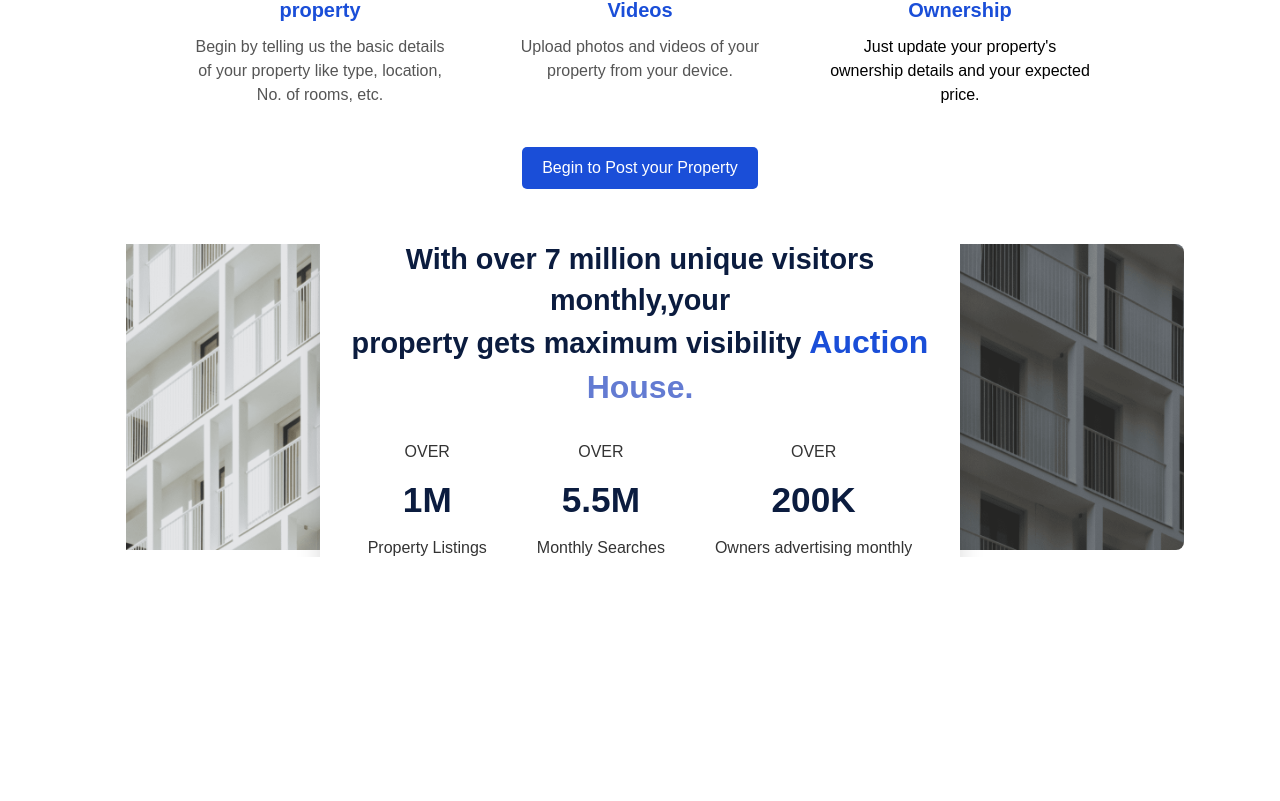
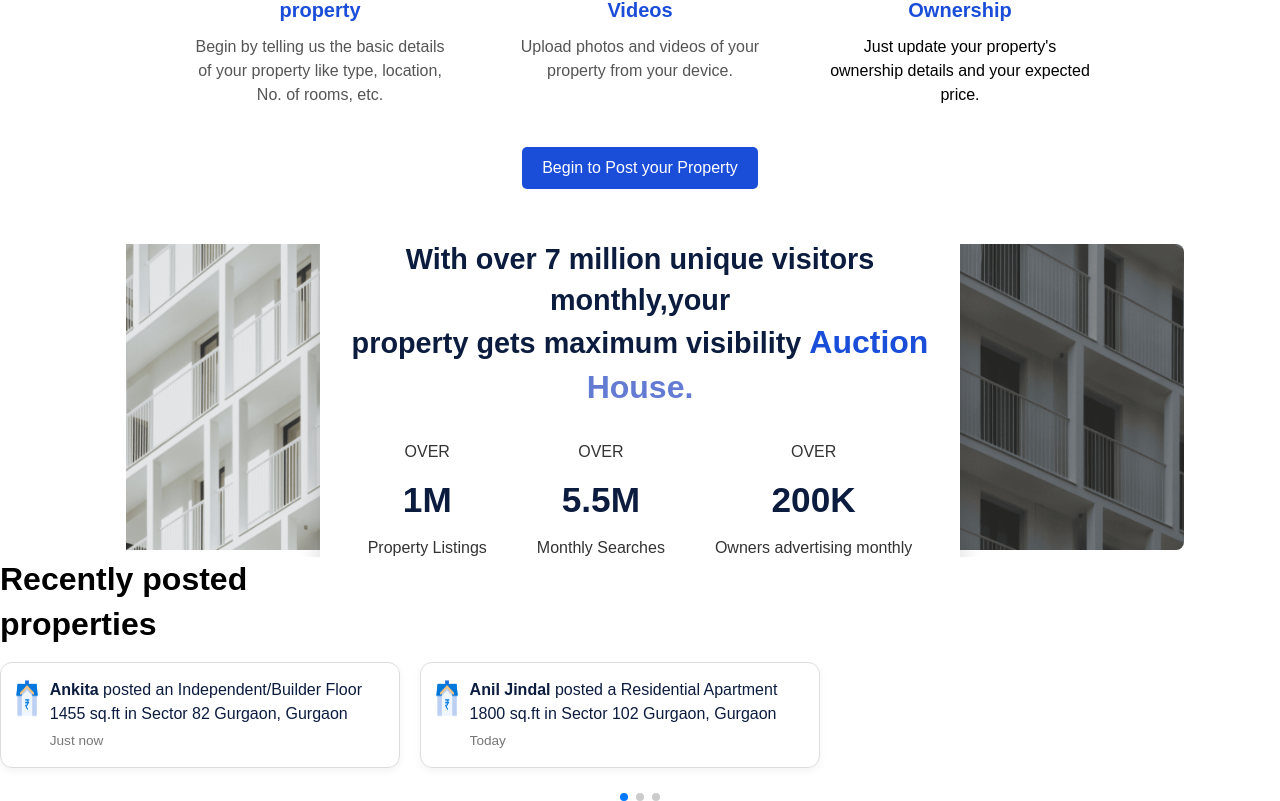
Before and after one commit to Yash990-bit/EstateEdge, a React (Vite) app: page /sell in a window 1280 px wide. Shown: the part 1207-2008 px from the top of the page. Before the commit the page ends 1764 px from the top, so only its background shows below. Built offline with nearby package versions, Linux system fonts and the light colour scheme.

Commit message:
next recently

```diff
--- a/src/assets/components/Sell.css
+++ b/src/assets/components/Sell.css
@@ -262,3 +262,81 @@ h2 {
     font-size: 1rem;
     color: #333;
   }
+
+  .recently-posted-container {
+    padding: 40px 20px;
+    background-color: #fff;
+  }
+
+  .recently-posted-container h2 {
+    font-size: 2rem;
+    font-weight: 700;
+    color: #0b1c3f;
+    margin-bottom: 20px;
+  }
+
+  .posted-list {
+    display: flex;
+    gap: 20px;
+    overflow-x: auto;
+    padding-bottom: 10px;
+    scrollbar-width: none; /* Firefox */
+  }
+
+  .posted-list::-webkit-scrollbar {
+    display: none; /* Chrome, Safari */
+  }
+
+  .posted-card {
+    display: flex;
+    align-items: flex-start;
+    gap: 12px;
+    padding: 15px;
+    background: #fff;
+    border: 1px solid #ddd;
+    border-radius: 12px;
+    box-shadow: 0 3px 8px rgba(0,0,0,0.05);
+    min-width: 320px;
+    max-width: 400px;
+    flex-shrink: 0;
+    cursor: pointer;
+    transition: transform 0.3s ease;
+  }
+
+  .posted-card:hover {
+    transform: translateY(-3px);
+  }
+
+  .posted-icon {
+    width: 40px;
+    height: 40px;
+  }
+
+  .posted-info {
+    font-size: 1rem;
+    color: #0b1c3f;
+  }
+
+  .posted-time {
+    font-size: 0.85rem;
+    color: #777;
+    margin-top: 5px;
+  }
+
+  .dots {
+    margin-top: 15px;
+    display: flex;
+    gap: 8px;
+    justify-content: center;
+  }
+
+  .dot {
+    width: 8px;
+    height: 8px;
+    background: #ccc;
+    border-radius: 50%;
+  }
+
+  .dot.active {
+    background: #007bff;
+  }
--- a/src/assets/components/Sell.jsx
+++ b/src/assets/components/Sell.jsx
@@ -10,6 +10,22 @@ function Sell() {
   const scrollToForm = () => {
     document.getElementById('sell-form').scrollIntoView({ behavior: 'smooth' });
   };
+
+  const posts = [
+    {
+      id: 1,
+      user: 'Ankita',
+      post: 'posted an Independent/Builder Floor 1455 sq.ft in Sector 82 Gurgaon, Gurgaon',
+      time: 'Just now',
+    },
+    {
+      id: 2,
+      user: 'Anil Jindal',
+      post: 'posted a Residential Apartment 1800 sq.ft in Sector 102 Gurgaon, Gurgaon',
+      time: 'Today',
+    },
+    // Add more posts if needed
+  ];
 
   return (
     <>
@@ -95,6 +111,27 @@ function Sell() {
       </div>
       </div>
       </div>
+
+      <div className="recently">
+        <h2 className="recently-properties">Recently posted<br/> properties</h2>
+        <div className="posted-list">
+        {posts.map(item => (
+          <div key={item.id} className="posted-card">
+            <img src={house} alt="Icon" className="posted-icon" />
+            <div className="posted-info">
+              <strong>{item.user}</strong> {item.post}
+              <p className="posted-time">{item.time}</p>
+            </div>
+          </div>
+        ))}
+      </div>
+
+      <div className="dots">
+        <span className="dot active"></span>
+        <span className="dot"></span>
+        <span className="dot"></span>
+      </div>
+      </div>
     </>
   );
 }
```
